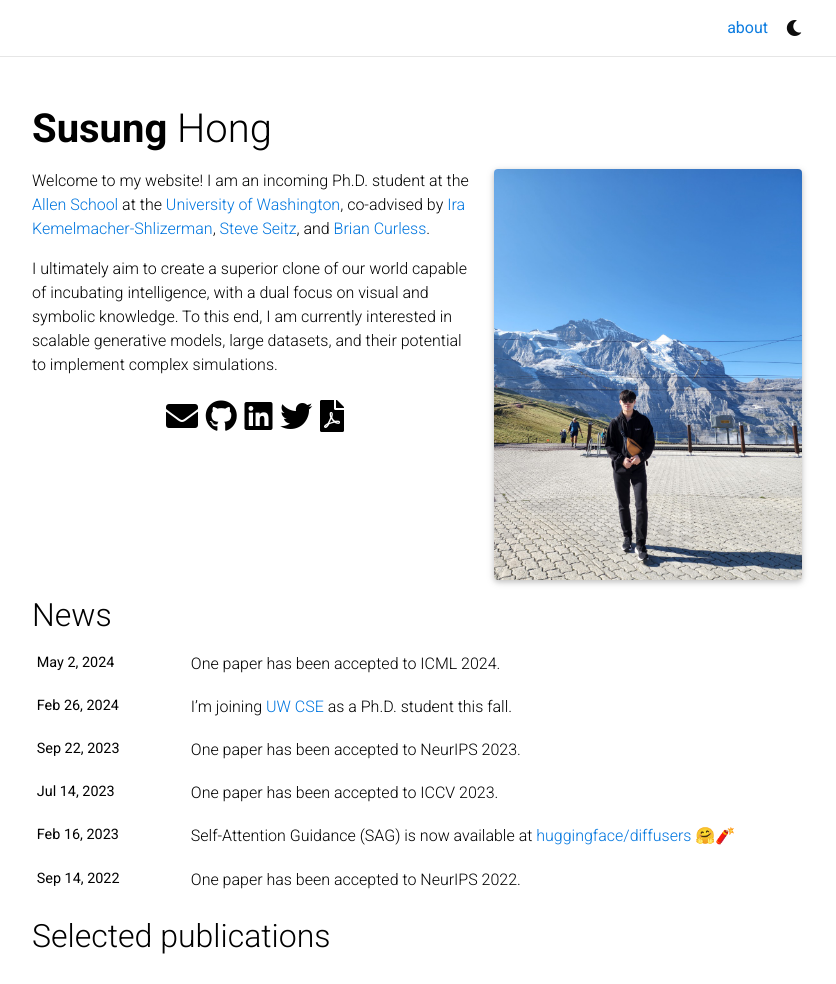
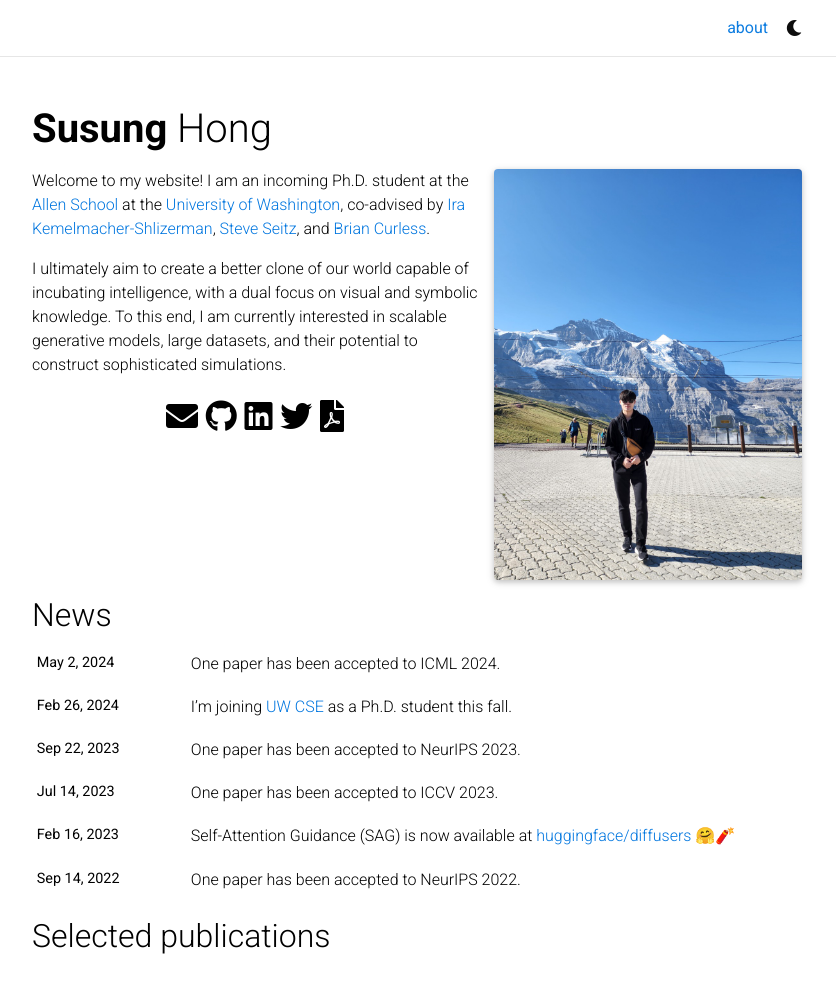
Before and after one commit to SusungHong/susunghong.github.io, a Jekyll site: the page built from _pages/about.md, in a window 1280 px wide and 1158 px high, cut to the strip 0-984 px from the top of the window. Shown: the whole strip, without its empty margins (223-1059 px from the left). Built offline with Jekyll 4.4.1, drawn with Linux system fonts in a browser that asks for light colours; full-size pictures stand in for the smaller copies a plugin makes; emoji names are drawn with the system emoji font; comment, search, counter and statistics services are not loaded; a style sheet for code colours, icons or effects is not loaded.

Commit message:
Update about.md

```diff
--- a/_pages/about.md
+++ b/_pages/about.md
@@ -17,4 +17,4 @@
 
 Welcome to my website! I am an incoming Ph.D. student at the [Allen School](https://www.cs.washington.edu/) at the [University of Washington](https://www.washington.edu/), co-advised by [Ira Kemelmacher-Shlizerman](https://www.irakemelmacher.com/), [Steve Seitz](https://www.smseitz.com/), and [Brian Curless](https://homes.cs.washington.edu/~curless/).
 
-I ultimately aim to create a superior clone of our world capable of incubating intelligence, with a dual focus on visual and symbolic knowledge. To this end, I am currently interested in scalable generative models, large datasets, and their potential to implement complex simulations.
+I ultimately aim to create a better clone of our world capable of incubating intelligence, with a dual focus on visual and symbolic knowledge. To this end, I am currently interested in scalable generative models, large datasets, and their potential to construct sophisticated simulations.
```
